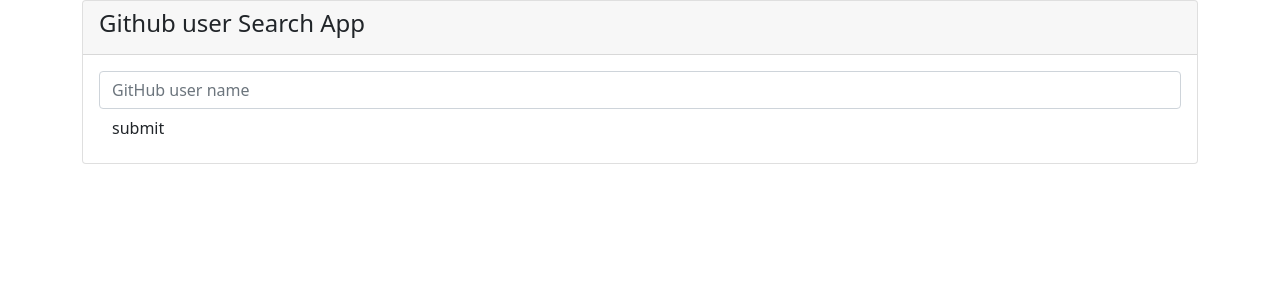
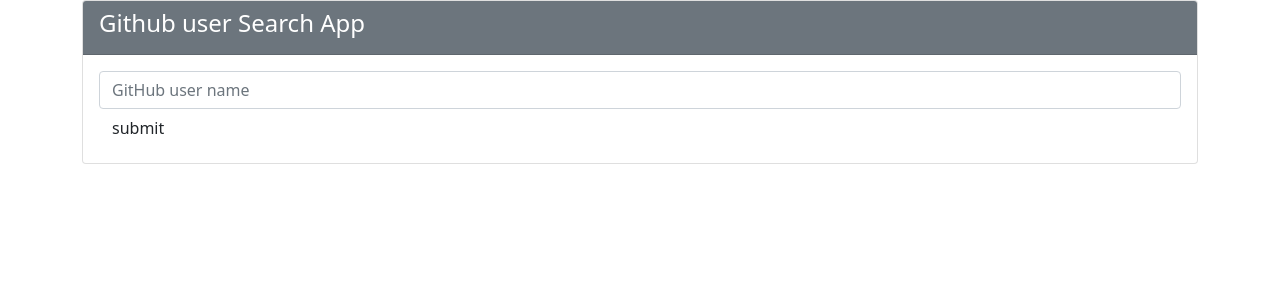
Before and after one commit to CosBett/Prime-GitHub-Search, an Angular app: page / in a window 1280 px wide. Shown: the top 300 px of the page. Built offline with nearby package versions, Linux system fonts and the light colour scheme; a web font is replaced by a local one.

Commit message:
configure FormModule into AppModule

```diff
--- a/src/app/app.module.ts
+++ b/src/app/app.module.ts
@@ -1,6 +1,6 @@
 import { NgModule } from '@angular/core';
 import { BrowserModule } from '@angular/platform-browser';
-
+import { FormsModule } from '@angular/forms';
 import { AppRoutingModule } from './app-routing.module';
 import { AppComponent } from './app.component';
 import { GithubSearchComponent } from './github-search/github-search.component';
@@ -12,7 +12,8 @@
   ],
   imports: [
     BrowserModule,
-    AppRoutingModule
+    AppRoutingModule,
+    FormsModule
   ],
   providers: [],
   bootstrap: [AppComponent]
--- a/src/app/github-search/github-search.component.html
+++ b/src/app/github-search/github-search.component.html
@@ -1,21 +1,19 @@
-<div class="container">
+<div class="container mt- 3">
   <div class="row">
     <div class="col">
       <div class="card">
-        <div class="card-header">
+        <div class="card-header bg-secondary text-white">
           <h4>Github user Search App</h4>
         </div>
         <div class="card-body">
-          <div class="form- inline
-        ">
+          <form class="form-inline">
             <div class="form-group">
-
-              <input type="search" class="form-control" placeholder="GitHub user name">
+              <input size="40" type="search" class="form-control" placeholder="GitHub user name">
             </div>
             <div class="div">
               <input type="submit" value="submit" class="btn">
             </div>
-          </div>
+          </form>
         </div>
       </div>
     </div>
```
